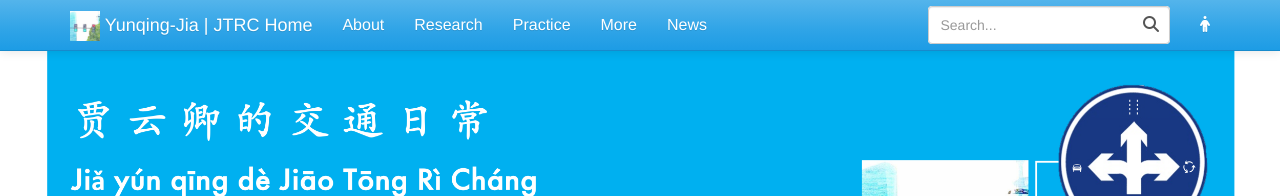
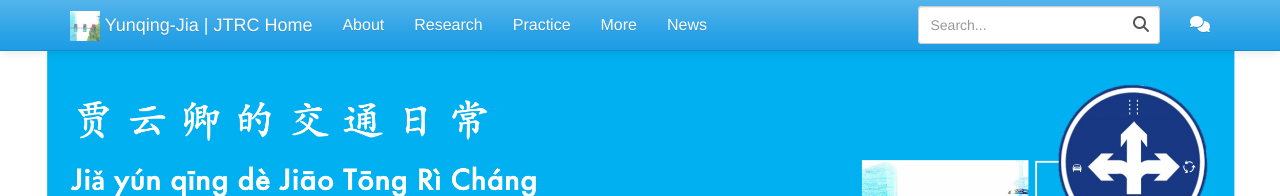
Before and after one commit to Yunqing-Jia/JTRC, a Jekyll site: the page built from index.html, in a window 1280 px wide. Shown: the top 196 px of the page. Built offline with Jekyll 4.4.1, drawn with Linux system fonts in a browser that asks for light colours.

Commit message:
Update topnav.html

```diff
--- a/_includes/topnav.html
+++ b/_includes/topnav.html
@@ -29,7 +29,7 @@
                     </div>
                 </form>
                 <ul class="nav navbar-nav">
-                    <li><a href="{{ "/more/interlink/" | relative_url }}"><i class="fa fa-male" aria-hidden="true"></i></a></li>
+                    <li><a href="{{ "/more/interlink/" | relative_url }}"><i class="fa fa-comments" aria-hidden="true"></i></a></li>
                 </ul>
             </div>
         </div>
```
